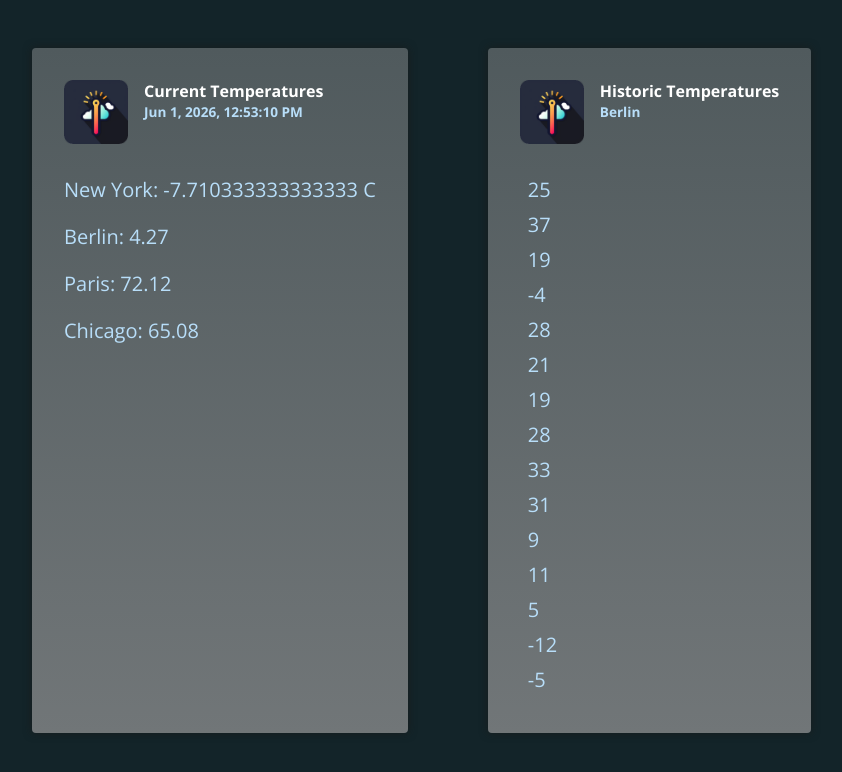
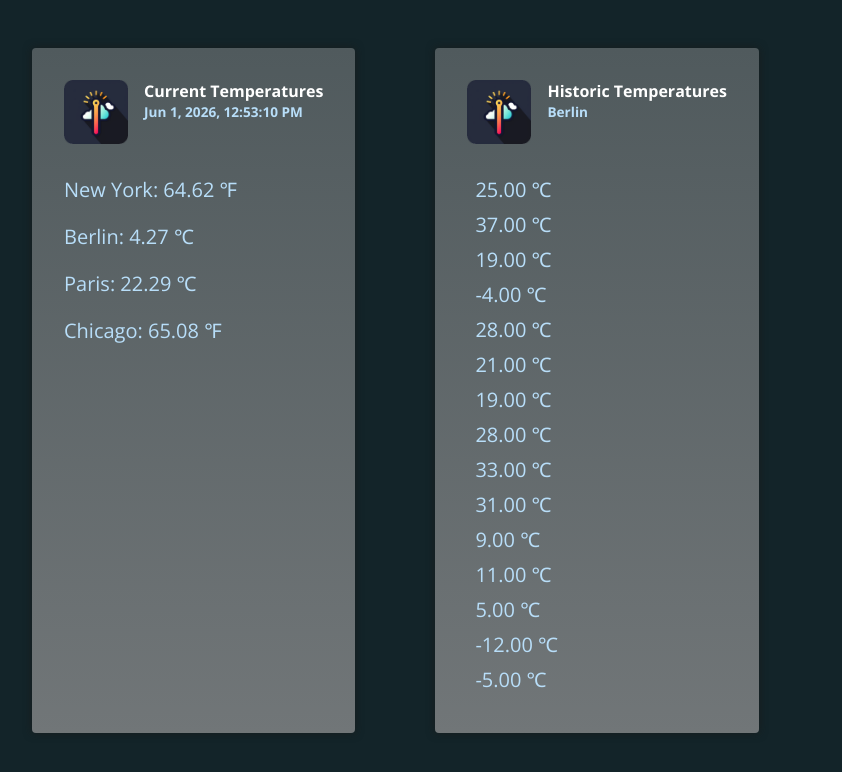
Before and after one commit to PatelSaurabh18/Section-8-pipes, an Angular app: page / in a window 1280 px wide. Shown: the top 772 px of the page, without its empty margins (168-1010 px from the left). Built offline with nearby package versions, Linux system fonts and the light colour scheme.

Commit message:
Changing Pipes & Being Aware of Limitations

```diff
--- a/src/app/app.component.html
+++ b/src/app/app.component.html
@@ -7,10 +7,11 @@
         <p>{{ currentDate | date:'medium'}}</p>
       </div>
     </header>
-    <p>New York: {{ currentTemperaturs.newYork | temp:'fah':'cel' }}</p>
-    <p>Berlin: {{ currentTemperaturs.berlin | number:'1.1-2'    }}</p>
-    <p>Paris: {{ currentTemperaturs.paris | number:'1.1-2'     }}</p>
-    <p>Chicago: {{ currentTemperaturs.chicago | number:'1.1-2'    }}</p>
+    <!-- <p>New York: {{ currentTemperaturs.newYork |  number:'1.1-2'  | temp:'cel':'fah' }}</p> -->
+    <p>New York: {{ currentTemperaturs.newYork |  temp:'cel':'fah' }}</p>
+    <p>Berlin: {{ currentTemperaturs.berlin |  temp:'cel':'cel'  }}</p>
+    <p>Paris: {{ currentTemperaturs.paris |  temp:'fah':'cel'    }}</p>
+    <p>Chicago: {{ currentTemperaturs.chicago |  temp:'fah':'fah'    }}</p>
   </article>
 
   <article class="temperatures">
@@ -23,7 +24,7 @@
     </header>
     <ul>
       @for (temperature of historicTemperatures; track temperature) {
-      <li (click)="onReset($index)">{{ temperature }}</li>
+      <li (click)="onReset($index)">{{ temperature | temp:'cel' }}</li>
       }
     </ul>
   </article>
--- a/src/app/temprature.pipe.ts
+++ b/src/app/temprature.pipe.ts
@@ -10,10 +10,14 @@
     ...args:- The configuration values in the pipe
   */
   transform(
-    value: string | number,
+    value: string | number | null,
     inputType: 'cel' | 'fah',
-    outputType: 'cel' | 'fah',
+    outputType?: 'cel' | 'fah',
   ) {
+
+    if(!value){
+      return value;
+    }
 
     let val: number;
 
@@ -34,14 +38,14 @@
     }
 
 
-    let symbol : '℉' | "C";
+    let symbol : '℉' | "℃";
       if(!outputType){
-        symbol = inputType === 'cel' ? 'C' : '℉';
+        symbol = inputType === 'cel' ? '℃' : '℉';
       }else{
-        symbol = outputType === 'cel' ? 'C' : '℉';
+        symbol = outputType === 'cel' ? '℃' : '℉';
       }
 
 
-    return `${outputTemp} ${symbol} `;
+    return `${outputTemp.toFixed(2)} ${symbol} `;
   }
 }
```
